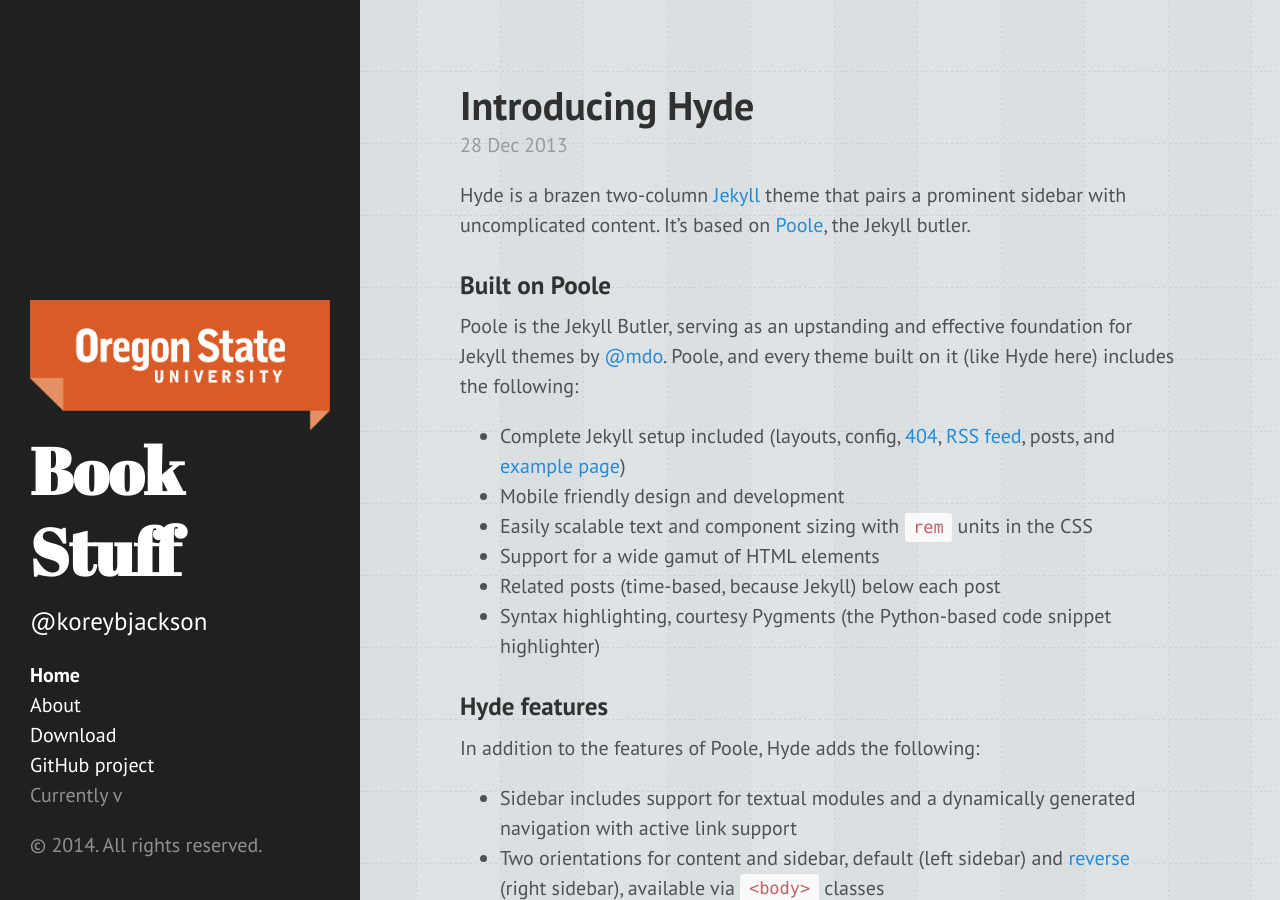
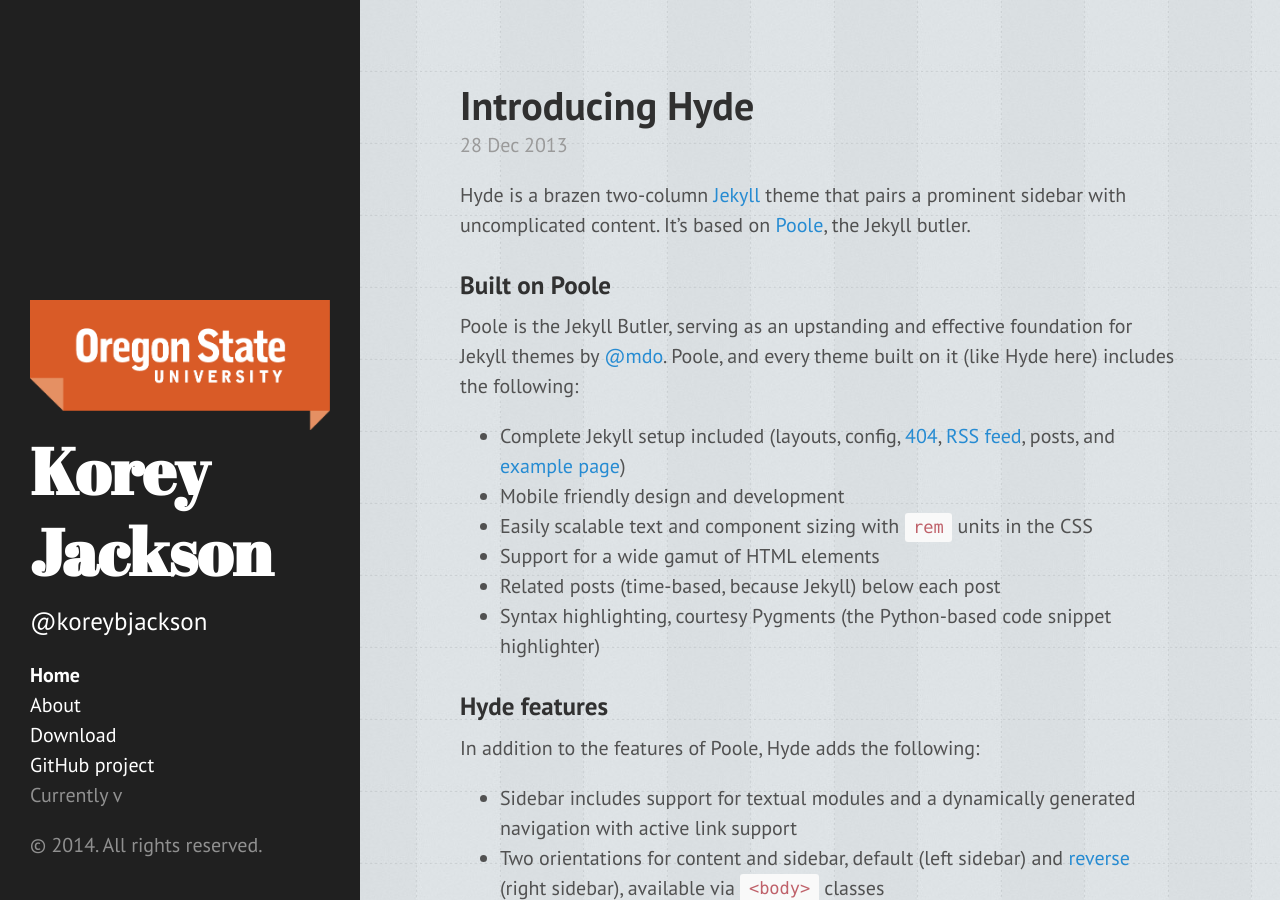
Before and after one commit to kbjack/kbjack.github.io, a Jekyll site: the page built from index.html, in a window 1280 px wide and 900 px high. Built offline with Jekyll 4.4.1, drawn with Linux system fonts in a browser that asks for light colours; Markdown is read by kramdown in place of the engine named in the settings; the list of posts is cut into pages by our own code.

Commit message:
changed site title

```diff
--- a/_includes/sidebar.html
+++ b/_includes/sidebar.html
@@ -2,7 +2,7 @@
       <div class="container sidebar-sticky">
                   <img src="/images/tag1.png" class="sidebar-img">
        <div class="sidebar-about">
-          <h1>Book Stuff</h1>
+          <h1>{{ site.title }}</h1>
       <p class="lead">{{ site.description }}</p>
     </div>
 
```
